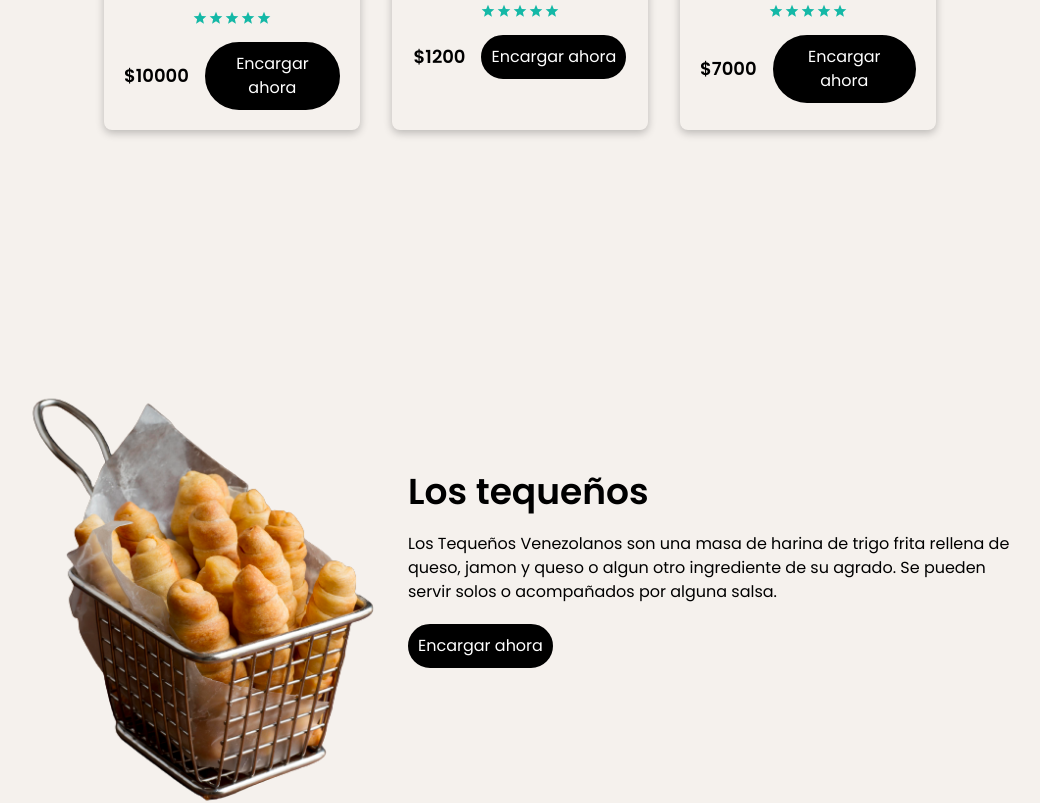
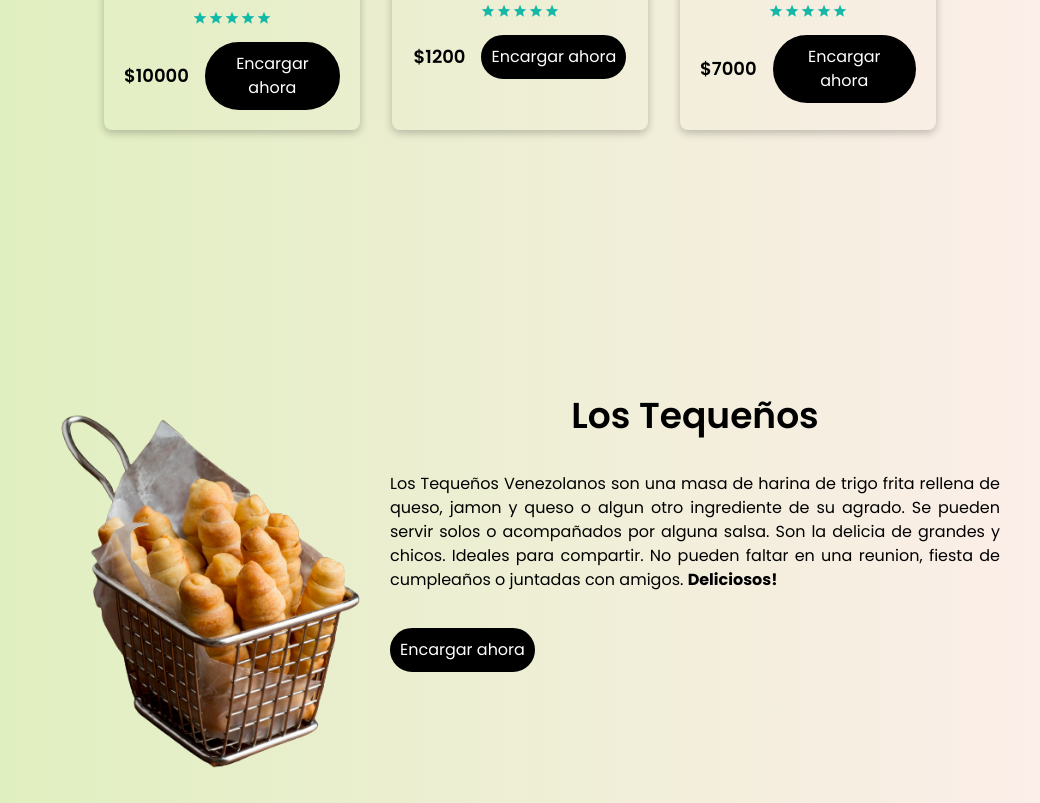
Before and after one commit to luismagnum/sabores, a React (Vite) app: page / in a window 1280 px wide. Shown: the part 1580-2383 px from the top of the page, without its empty margins (120-1160 px from the left). Built offline with nearby package versions, Linux system fonts and the light colour scheme.

Commit message:
cambiar pastelitos

```diff
--- a/src/components/About.jsx
+++ b/src/components/About.jsx
@@ -3,14 +3,16 @@ import img2 from '../image/palitos.png'
 
 const About = () => {
   return (
-    <div className='min-h-screen flex flex-col lg:flex-row justify-center items-center lg:px-32 px-5 '>
-      <img src={img2} alt='img2' width={400}/>
+    <div className='min-h-screen flex flex-col lg:flex-row justify-center items-center lg:px-40 px-5 '>
+      <img src={img2} alt='img2' width={350}/>
 
-      <div className='space-y-5 lg:pt-20'>
-        <h1 className='font-semibold text-4xl text-start'>Los tequeños</h1>
-        <p>Los Tequeños Venezolanos son una masa de harina de trigo frita
+      <div className='space-y-9 lg:pt-2'>
+        <h1 className='font-semibold text-4xl text-center'>Los Tequeños</h1>
+        <p className='text-justify'>Los Tequeños Venezolanos son una masa de harina de trigo frita
            rellena de queso, jamon y queso o algun otro ingrediente de su
-           agrado. Se pueden servir solos o acompañados por alguna salsa.
+           agrado. Se pueden servir solos o acompañados por alguna salsa. Son la delicia
+           de grandes y chicos. Ideales para compartir. No pueden faltar en una reunion, fiesta
+           de cumpleaños o juntadas con amigos. <span className='font-bold'> Deliciosos!</span>
         </p>
         <div className='flex justify-center lg:justify-start'>
         <button className='border-2 border-black bg-black p-2 rounded-full text-white hover:text-teal-500'>
--- a/src/components/Combo.jsx
+++ b/src/components/Combo.jsx
@@ -4,15 +4,15 @@ import img14 from '../image/img14.png'
 const Combo = () => {
   return (
     <div className='min-h-screen flex flex-col lg:flex-row justify-center items-center lg:px-32 px-5 mb-6 gap-10'>
-      <img src={img14} alt='img2' width={350}/>
+      <img src={img14} alt='img14' width={1400}/>
 
-      <div className='space-y-6 lg:pt-2'>
-        <h1 className='font-semibold text-4xl text-center'>Pastelitos</h1>
-        <p>Los pastelitos venezolanos son deliciosos bocados fritos o al horno,
-           hechos con masa de harina de trigo y rellenos con una variedad de
-           ingredientes. Los rellenos más comunes incluyen carne molida sazonada,
-           pollo desmenuzado, queso blanco rallado.
-            <span className='text-black font-semibold'>Deliciosos!</span>
+      <div className='space-y-9 lg:pt-2'>
+        <h1 className='font-semibold text-4xl text-center'>Tequeños Fiesteros</h1>
+        <p className='text-justify'>Los Tequeños Fiesteros son ideales para sus cumpleaños, meriendas,
+           juntadas con amigos y cualquier ocasion para compartir. Vienen rellenos
+           de queso y <span className='font-bold'>congelados</span> para freir en el momento y servir calienticos.
+           Su tamaño es de 3cm aprox y vienen en bandejas de 50 unidades.
+          <span className='text-black font-semibold'> Deliciosos!</span>
         </p>
         <div className='flex justify-center lg:justify-start'>
         <button className='border-2 border-black bg-black p-2 rounded-full text-white hover:text-teal-500'>
--- a/src/components/Navbar.jsx
+++ b/src/components/Navbar.jsx
@@ -23,7 +23,7 @@ const Navbar = () => {
                 <span>
                     <img src={logo} alt='logo' width={35}/>
                 </span>
-                <h1 className='text-xl font-semibold'><span className="text-yellow-400">Sabores</span><span className='text-blue-500'> de </span><span className='text-red-600'> Venezuela</span></h1>
+                <h1 className='text-xl ml-2 font-semibold'><span className="text-yellow-400">Sabores</span><span className='text-blue-500'> de </span><span className='text-red-600'> Venezuela</span></h1>
             </div>
             <nav className='hidden md:flex flex-row items-center text-lg font-medium gap-8'>
                 <Link
--- a/src/index.css
+++ b/src/index.css
@@ -7,7 +7,12 @@
 
 body{
     font-family: 'Poppins', sans-serif;
-    background-color: #f5f1ed;
+}
+
+body{
+  background: #FFEEEE;  /* fallback for old browsers */
+  background: -webkit-linear-gradient(to right, #DDEFBB, #FFEEEE);  /* Chrome 10-25, Safari 5.1-6 */
+  background: linear-gradient(to right, #DDEFBB, #FFEEEE); /* W3C, IE 10+/ Edge, Firefox 16+, Chrome 26+, Opera 12+, Safari 7+ */
 }
 
 h1,p{
```
Also changed, not shown: src/image/img14.png.
